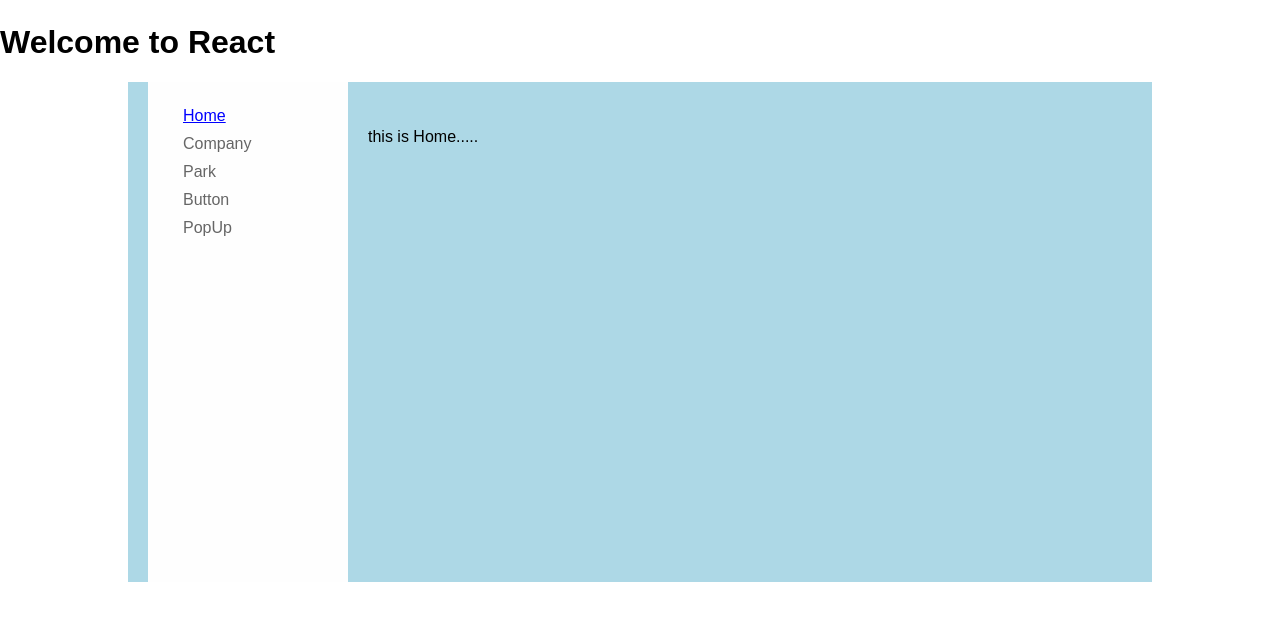
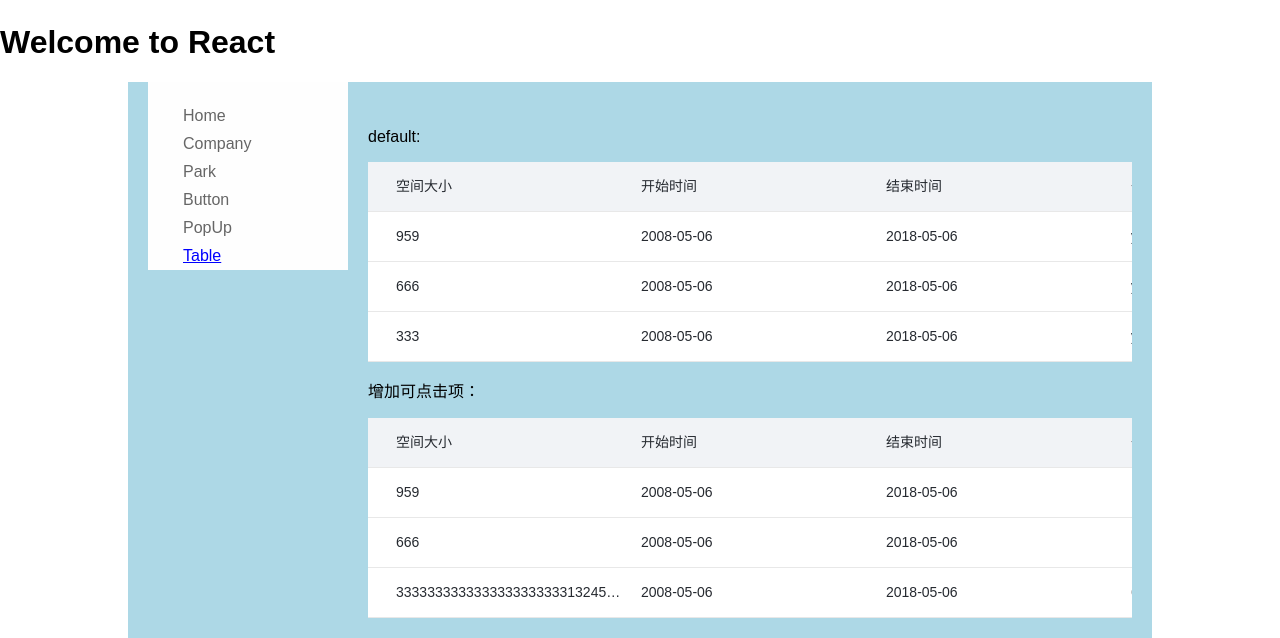
Before and after one commit to Picker666/reactWidget, a React app: page /#/table in a window 1280 px wide. Before the commit this address led to /#/home. Shown: the part 907-1545 px from the top of the page. Before the commit the page ends 1489 px from the top, so only its background shows below. Built offline with nearby package versions, Linux system fonts and the light colour scheme.

Commit message:
temp commit.

```diff
--- a/package.json
+++ b/package.json
@@ -2,7 +2,6 @@
   "name": "react-doms",
   "version": "0.1.1",
   "dependencies": {
-    "ReactWidget": "^1.0.6",
     "autoprefixer": "7.1.6",
     "babel-core": "6.26.0",
     "babel-eslint": "7.2.3",
@@ -13,6 +12,7 @@
     "case-sensitive-paths-webpack-plugin": "2.1.1",
     "chalk": "1.1.3",
     "classname": "^0.0.0",
+    "classnames": "^2.2.6",
     "css-loader": "0.28.7",
     "dotenv": "4.0.0",
     "dotenv-expand": "4.2.0",
@@ -30,7 +30,7 @@
     "jest": "20.0.4",
     "node-sass": "^4.9.0",
     "object-assign": "4.1.1",
-    "picker_react_widget": "^1.0.6",
+    "picker_react_widget": "^1.0.7",
     "postcss-flexbugs-fixes": "3.2.0",
     "postcss-loader": "2.0.8",
     "promise": "8.0.1",
--- a/src/Route/index.js
+++ b/src/Route/index.js
@@ -1,6 +1,6 @@
 import React, { Component } from 'react';
 import { Switch, Route, Redirect, NavLink } from 'react-router-dom';
-import { Home, Company, Park, ButtonGroup, popUpInstruction } from '../components';
+import { Home, Company, Park, ButtonGroup, popUpInstruction, TableExhibition } from '../components';
 import styles from './index.scss';
 
 class Main extends Component {
@@ -8,7 +8,8 @@ class Main extends Component {
         super(props);
         this.state = {
             data: [{ name: 'Home', path: '/home' },{ name: 'Company', path: '/company' },
-            { name: 'Park', path: '/park' },{ name: 'Button', path: '/button' }, { name: 'PopUp', path: '/popUp' }]
+                { name: 'Park', path: '/park' },{ name: 'Button', path: '/button' },
+                { name: 'PopUp', path: '/popUp' }, { name: 'Table', path: '/table' }]
         }
     };
     componentDidMount () {
@@ -40,6 +41,7 @@ class Main extends Component {
                         <Route exact path='/park' component={Park} />
                         <Route exact path='/button' component={ButtonGroup} />
                         <Route exact path='/popUp' component={popUpInstruction} />
+                        <Route exact path='/table' component={TableExhibition} />
                         <Redirect to='/home' />
                     </Switch>
                 </section>
--- a/src/Route/index.scss
+++ b/src/Route/index.scss
@@ -2,9 +2,9 @@
     width: 80%;
     min-width: 1000px;
     margin: 0 auto;
-    height: 500px;
+    min-height: 500px;
     background-color: lightblue;
-    padding: 0 20px;
+    padding: 0 20px 20px;
     box-sizing: border-box;
 
     .navStyle {
--- a/src/components/Button/Button.js
+++ b/src/components/Button/Button.js
@@ -1,6 +1,6 @@
 import React, { Component } from 'react';
 import PropTypes from 'prop-types';
-import classNames from 'classname';
+import classNames from 'classnames';
 import styles from './index.scss';
 
 class Button extends Component {
--- a/src/components/PopUp/PopUp.js
+++ b/src/components/PopUp/PopUp.js
@@ -1,6 +1,6 @@
 import React, { Component } from 'react';
 import PropTypes from 'prop-types';
-import classNames from 'classname';
+import classNames from 'classnames';
 import styles from './index.scss';
 
 class PopUp extends Component {
--- /dev/null
+++ b/src/components/Table/Table.js
@@ -0,0 +1,141 @@
+import React, { Component } from 'react';
+import PropTypes from 'prop-types';
+import ClassNames from 'classnames';
+
+import styles from './index.scss';
+
+class Table extends Component {
+    constructor (props) {
+        super (props);
+        this.getTableHeader = this.getTableHeader.bind(this);
+        this.getColumns = this.getColumns.bind(this);
+        this.getTableBody = this.getTableBody.bind(this);
+        this.getColumnContents = this.getColumnContents.bind(this);
+        this.dropDown = this.dropDown.bind(this);
+    }
+
+    // componentDidMount () {
+        // this.showAllMsg();
+    // }
+
+    handleMouseOver = (event) => {
+        const dom = event.target;
+        if (dom.scrollWidth > dom.offsetWidth) {
+            dom.setAttribute('title', dom.innerHTML);
+            dom.addEventListener('mouseleave', (e) => {
+                e.target.setAttribute('title', '');
+            })
+        };
+    }
+
+    getTableHeader () {
+        const { headerData, themes } = this.props;
+        const legth = headerData.length;
+        this.width = themes.item && themes.item.width ? themes.item.width : `${legth && (100 / legth)}%` || '';
+        const header = headerData.map(item => <span
+                className={ClassNames(styles.item, themes.item)}
+                key={item.key}
+                style={{ width: this.width }}
+            >
+                {item.title}
+            </span>
+        );
+        return <li className={ClassNames(styles.row, styles.headerRow, themes.row)}>{header}</li>;
+    }
+
+    getColumns (itemData, i) {
+        const { headerData, themes } = this.props;
+        const columns = headerData.map((item, index) => {
+                let _itemData = itemData[item.dataIndex];
+                if (Object.prototype.toString.call(_itemData) === '[object Object]') {
+                    _itemData = this.getColumnContents(_itemData);
+                };
+
+                return <span
+                    key={`${i}_${index}`}
+                    className={ClassNames(styles.item, themes.item)}
+                    style={{ width: this.width }}
+                    onMouseOver={this.handleMouseOver}
+                >
+                    {_itemData}
+                </span>
+            }
+        );
+
+        return columns;
+    }
+
+    getColumnContents (itemData) {
+        const { themes } = this.props;
+        let itemList = [];
+        const { lists, type, label } = itemData;
+        if (type === 'show') {
+            itemList = lists.map(item => {
+                return <span
+                    onClick={item.onClick}
+                    className={ClassNames(styles.itemBtn, themes.itemBtn)}
+                    key={item.name}
+                >
+                    {item.name}
+                </span>;
+            })
+        } else if (type === 'dropDown') {
+            itemList = <span
+                    className={ClassNames(styles.itemBtn, themes.itemBtn)}
+                    onClick={(event) => {this.dropDown(event, lists)}}
+                >
+                    {label}
+                    <span className={ClassNames(styles.down, themes.down)} />
+                    <span className={ClassNames(styles.dropDown, themes.dropDown)}>
+                        {
+                            lists.map(item =>  <span
+                                    onClick={item.onClick}
+                                    className={ClassNames(styles.dropDownItem, themes.dropDownItem)}
+                                    key={item.name}
+                                >
+                                    {item.name}
+                                </span>
+                            )
+                        }
+                    </span>
+                </span>;
+        }
+
+        return itemList;
+    }
+
+    dropDown (event, lists) {
+
+    }
+
+    getTableBody () {
+        const { dataSource, themes } = this.props;
+        return dataSource.map((item, index) => {
+            return <li key={index} className={ClassNames(styles.row, themes.row)}>
+                {this.getColumns(item, index)}
+            </li>
+        })
+    }
+
+    render () {
+        const { themes } = this.props;
+        return <ul className={ClassNames(styles.table, themes.table)} >
+            {this.getTableHeader()}
+            {this.getTableBody()}
+        </ul>
+    }
+};
+
+Table.propTypes = {
+    headerData: PropTypes.array,
+    dataSource: PropTypes.array,
+    theme: PropTypes.object
+};
+
+Table.defaultProps = {
+    headerData: [],
+    dataSource: [],
+    themes: {}
+};
+
+export default Table;
--- /dev/null
+++ b/src/components/Table/index.js
@@ -0,0 +1,60 @@
+import React, { Component } from 'react';
+
+import Table from './Table';
+
+class TableExhibition extends Component {
+    constructor () {
+        super();
+        this.handleClick = this.handleClick.bind(this);
+    }
+
+    handleClick () {
+        console.log('========');
+    };
+
+    render () {
+        const tableColumns = [{
+                title: '空间大小',
+                dataIndex: 'storageSize',
+                key: 'storageSize',
+            }, {
+                title: '开始时间',
+                dataIndex: 'modifyTime',
+                key: 'modifyTime',
+            }, {
+                title: '结束时间',
+                dataIndex: 'endTime',
+                key: 'endTime',
+            }, {
+                title: '备注',
+                dataIndex: 'desc',
+                key: 'desc',
+            }
+        ];
+        const dataSource = [{storageSize: '959', modifyTime: '2008-05-06', endTime: '2018-05-06', desc: 'yahdhf'},
+            {storageSize: '666', modifyTime: '2008-05-06', endTime: '2018-05-06', desc: 'yahdhf'},
+            {storageSize: '333', modifyTime: '2008-05-06', endTime: '2018-05-06', desc: 'yahdhf'}];
+
+        const dataSource1 = [{storageSize: '959', modifyTime: '2008-05-06', endTime: '2018-05-06', desc: {
+            type: 'show', lists: [{name: '232', onClick: this.handleClick}, {name: '===', onClick: this.handleClick}]
+            }},
+            {storageSize: '666', modifyTime: '2008-05-06', endTime: '2018-05-06', desc: {
+                type: 'dropDown', label: 'more', lists: [{name: '==-', onClick: this.handleClick}, {name: 'adf', onClick: this.handleClick}]
+            }},
+            {storageSize: '33333333333333333333331324567890-1234567890', modifyTime: '2008-05-06', endTime: '2018-05-06', desc: '666' }];
+        return <div>
+            <p>default: </p>
+            <Table
+                headerData={tableColumns}
+                dataSource={dataSource}
+            />
+            <p>增加可点击项：</p>
+            <Table
+                headerData={tableColumns}
+                dataSource={dataSource1}
+            />
+        </div>
+    }
+}
+
+export default TableExhibition;
--- /dev/null
+++ b/src/components/Table/index.scss
@@ -0,0 +1,69 @@
+
+.table {
+    color: #262a30;
+    line-height: 1.5;
+    width: 100%;
+    min-width: 1000px;
+    font-size: 0;
+    padding: 0;
+    border-radius: 3px;
+
+    .row {
+        width: 100%;
+        border-bottom: 1px solid #e8e8e8;
+        background-color: #fff;
+        padding-left: 20px;
+        box-sizing: border-box;
+        &:hover {
+            background-color: #E6F7FF;
+        }
+
+        .item {
+            font-size: 14px;
+            padding: 14px 8px;
+            display: inline-block;
+            overflow: hidden;
+            text-overflow: ellipsis;
+            white-space: nowrap;
+            box-sizing: border-box;
+
+            .itemBtn {
+                color: #488ff9;
+                padding: 0 5px;
+                position: relative;
+                &:hover {
+                    cursor: pointer;
+                }
+
+                .down {
+                    background-image: url('./down.png');
+                    display: inline-block;
+                    width: 16px;
+                    height: 16px;
+                    background-size: 100%;
+                    margin-left: 6px;
+                    margin-bottom: -2px;
+                }
+
+                .dropDown {
+                    position: absolute;
+                    left: 6px;
+                    top: 20px;
+                    background-color: #eee;
+                    z-index: 999999;
+                    padding: 5px 10px;
+                    border-radius: 3px;
+
+                    .dropDownItem {
+                        display: block;
+                    }
+                }
+            }
+
+        }
+    }
+
+    .headerRow {
+        background-color: #f1f3f6;
+    }
+}
```
Also changed, not shown: src/components/index.js (+6 -1 lines), src/components/Table/down.png (added).
